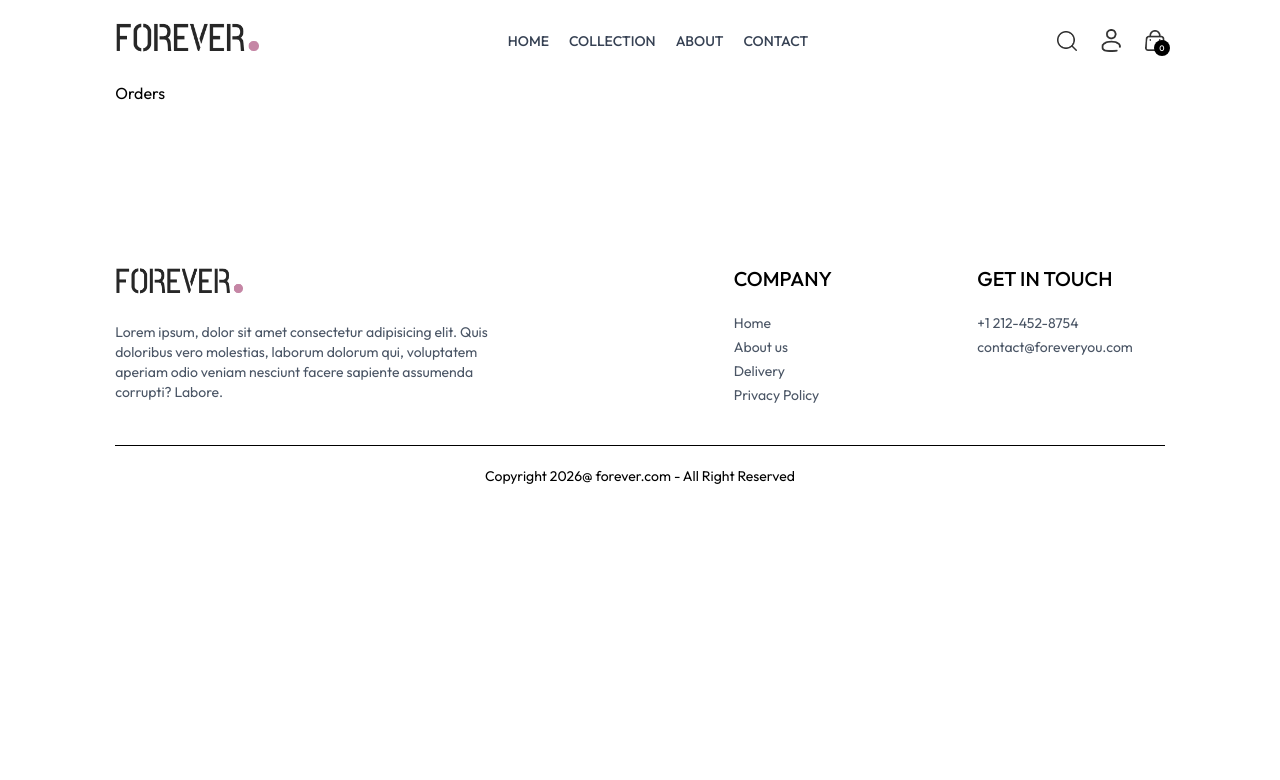
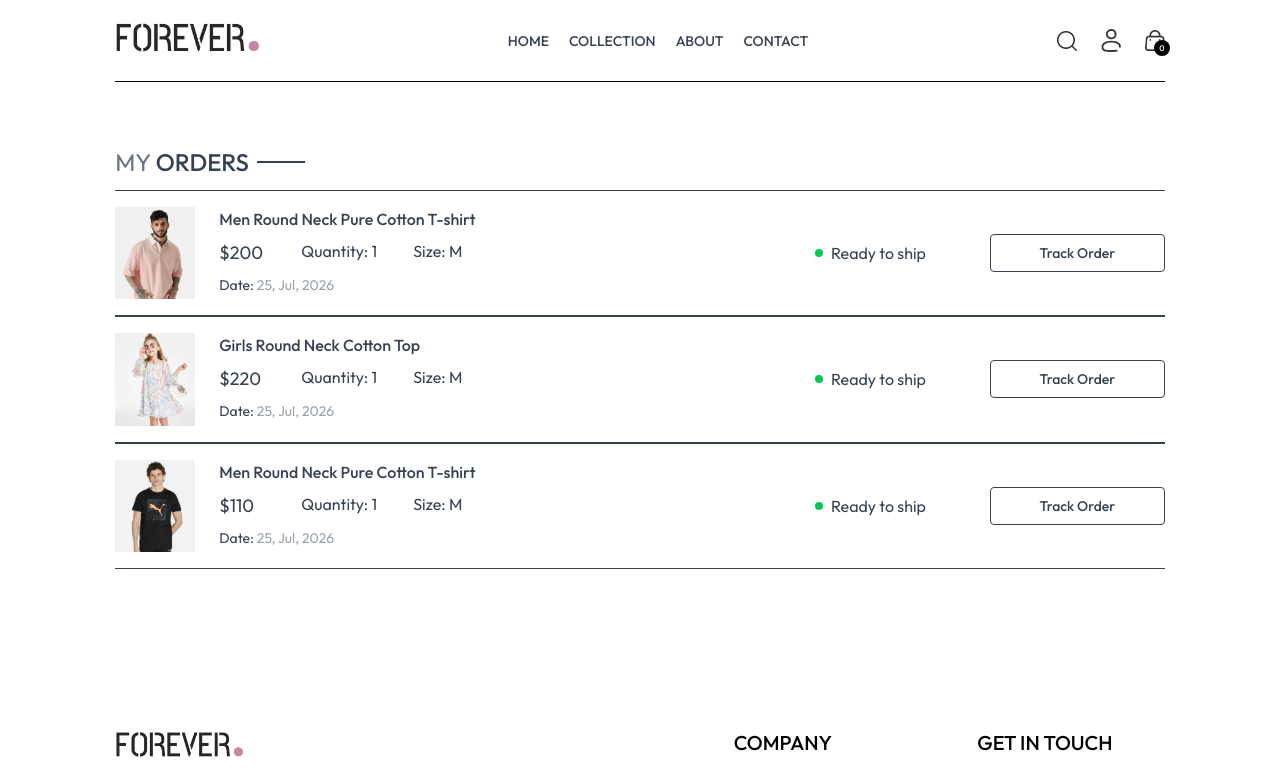
Before and after one commit to Tirth02/Ecommerce-Project-MERN, a React (Vite) app in the folder frontend/: page /orders in a window 1280 px wide. Shown: the top 780 px of the page. Built offline with nearby package versions, Linux system fonts and the light colour scheme.

Commit message:
Successfully created orders tracking page

```diff
--- a/frontend/src/pages/Orders.jsx
+++ b/frontend/src/pages/Orders.jsx
@@ -1,9 +1,63 @@
-import React from 'react'
+import React, { useContext } from "react";
+import { ShopContext } from "../context/ShopContext";
+import Title from "../components/Title";
 
 const Orders = () => {
+  const { products, currency } = useContext(ShopContext);
   return (
-    <div>Orders</div>
-  )
-}
+    <div className="border-t pt-16">
+      <div className="text-2xl ">
+        <Title text1={"MY"} text2={"ORDERS"} />
+      </div>
+      <div>
+        {products.slice(1, 4).map((item, index) => (
+          <div
+            key={index}
+            className="py-4 border-t border-b text-gray-700
+               flex flex-col md:flex-row md:items-center
+               gap-4"
+          >
+            {/* Product Information */}
+            <div className="flex items-start gap-6 text-sm flex-1">
+              <img className="w-16 sm:w-20" src={item.image[0]} alt="" />
 
-export default Orders
+              <div className="flex-1">
+                <p className="sm:text-base font-medium max-w-xs">{item.name}</p>
+
+                {/* Price / Quantity / Size */}
+                <div className="grid grid-cols-[70px_100px_70px] gap-3 mt-2 text-base">
+                  <p className="text-lg">
+                    {currency}
+                    {item.price}
+                  </p>
+
+                  <p>Quantity: 1</p>
+
+                  <p>Size: M</p>
+                </div>
+
+                <p className="mt-2">
+                  Date: <span className="text-gray-400">25, Jul, 2026</span>
+                </p>
+              </div>
+            </div>
+
+            {/* Status + Track Order */}
+            <div className="md:w-1/3 grid grid-cols-2 items-center">
+              {/* Status */}
+              <div className="flex items-center gap-2">
+                <p className="min-w-2 h-2 rounded-full bg-green-500"></p>
+                <p className="text-sm md:text-base">Ready to ship</p>
+              </div>
+
+              {/* Track Order */}
+              <button className="border px-4 py-2 text-sm font-medium rounded-sm cursor-pointer ">Track Order</button>
+            </div>
+          </div>
+        ))}
+      </div>
+    </div>
+  );
+};
+
+export default Orders;
```
